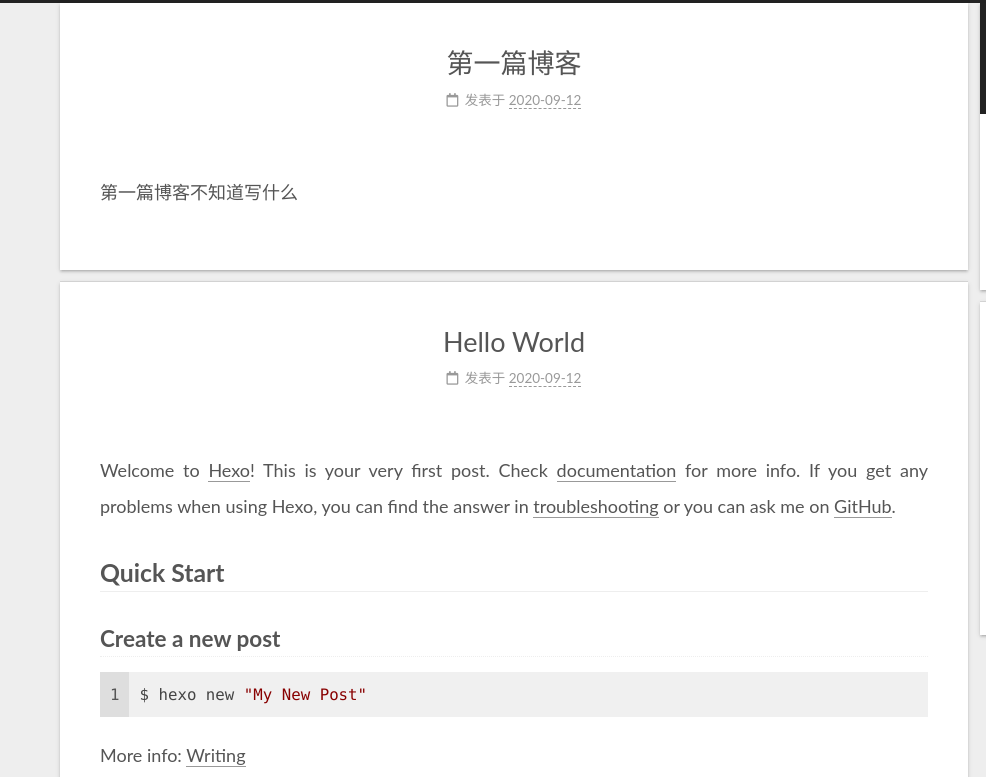
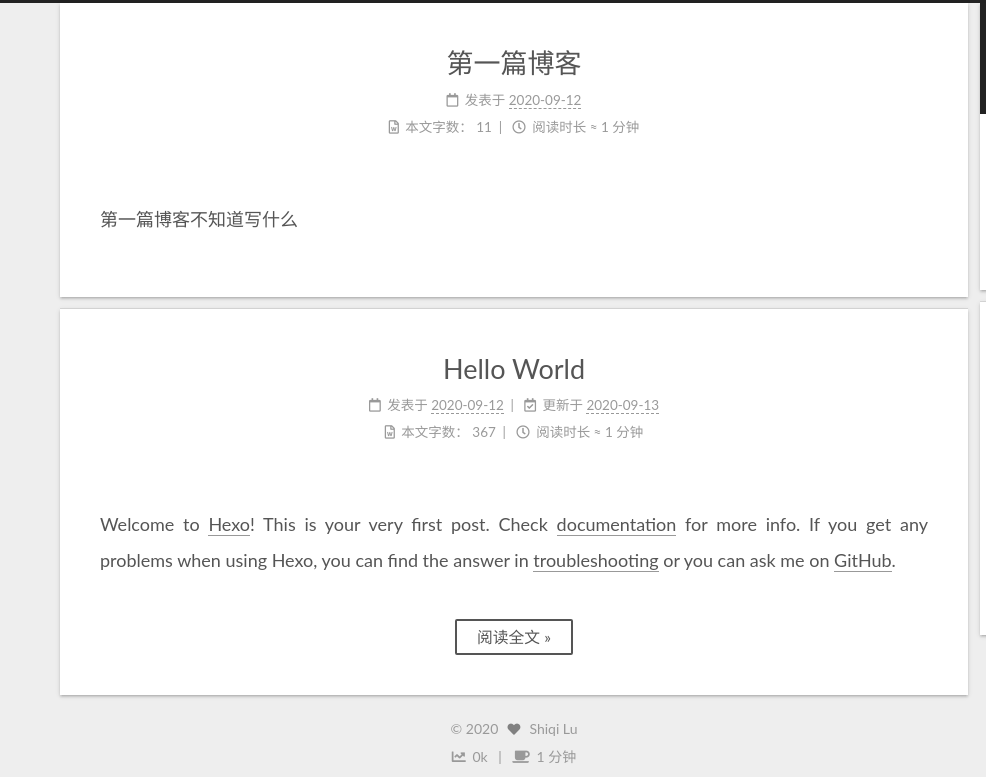
Before and after one commit to shiqi-lu/shiqi-lu.github.io, a plain HTML site: page index.html in a window 1280 px wide. Shown: the top 777 px of the page, 0-986 px from the left. Drawn offline with nearby package versions, Linux system fonts and the light colour scheme.

Commit message:
Site updated: 2020-09-13 08:53:36

```diff
--- a/index.html
+++ b/index.html
@@ -274,6 +274,22 @@
     </span>
 
 
+      </div>
+      <div class="post-meta">
+    <span class="post-meta-item" title="本文字数">
+      <span class="post-meta-item-icon">
+        <i class="far fa-file-word"></i>
+      </span>
+      <span class="post-meta-item-text">本文字数：</span>
+      <span>11</span>
+    </span>
+    <span class="post-meta-item" title="阅读时长">
+      <span class="post-meta-item-icon">
+        <i class="far fa-clock"></i>
+      </span>
+      <span class="post-meta-item-text">阅读时长 &asymp;</span>
+      <span>1 分钟</span>
+    </span>
 </div>
 
         </div>
@@ -333,11 +349,33 @@
       </span>
       <span class="post-meta-item-text">发表于</span>
 
-
-      <time title="创建时间：2020-09-12 16:11:09 / 修改时间：16:24:24" itemprop="dateCreated datePublished" datetime="2020-09-12T16:11:09+08:00">2020-09-12</time>
+      <time title="创建时间：2020-09-12 16:11:09" itemprop="dateCreated datePublished" datetime="2020-09-12T16:11:09+08:00">2020-09-12</time>
     </span>
+      <span class="post-meta-item">
+        <span class="post-meta-item-icon">
+          <i class="far fa-calendar-check"></i>
+        </span>
+        <span class="post-meta-item-text">更新于</span>
+        <time title="修改时间：2020-09-13 08:49:10" itemprop="dateModified" datetime="2020-09-13T08:49:10+08:00">2020-09-13</time>
+      </span>
 
 
+      </div>
+      <div class="post-meta">
+    <span class="post-meta-item" title="本文字数">
+      <span class="post-meta-item-icon">
+        <i class="far fa-file-word"></i>
+      </span>
+      <span class="post-meta-item-text">本文字数：</span>
+      <span>367</span>
+    </span>
+    <span class="post-meta-item" title="阅读时长">
+      <span class="post-meta-item-icon">
+        <i class="far fa-clock"></i>
+      </span>
+      <span class="post-meta-item-text">阅读时长 &asymp;</span>
+      <span>1 分钟</span>
+    </span>
 </div>
 
         </div>
@@ -348,18 +386,13 @@
 
     <div class="post-body" itemprop="articleBody">
           <p>Welcome to <a target="_blank" rel="noopener" href="https://hexo.io/">Hexo</a>! This is your very first post. Check <a target="_blank" rel="noopener" href="https://hexo.io/docs/">documentation</a> for more info. If you get any problems when using Hexo, you can find the answer in <a target="_blank" rel="noopener" href="https://hexo.io/docs/troubleshooting.html">troubleshooting</a> or you can ask me on <a target="_blank" rel="noopener" href="https://github.com/hexojs/hexo/issues">GitHub</a>.</p>
-<h2 id="Quick-Start"><a href="#Quick-Start" class="headerlink" title="Quick Start"></a>Quick Start</h2><h3 id="Create-a-new-post"><a href="#Create-a-new-post" class="headerlink" title="Create a new post"></a>Create a new post</h3><figure class="highlight bash"><table><tr><td class="gutter"><pre><span class="line">1</span><br></pre></td><td class="code"><pre><span class="line">$ hexo new <span class="string">&quot;My New Post&quot;</span></span><br></pre></td></tr></table></figure>
-
-<p>More info: <a target="_blank" rel="noopener" href="https://hexo.io/docs/writing.html">Writing</a></p>
-<h3 id="Run-server"><a href="#Run-server" class="headerlink" title="Run server"></a>Run server</h3><figure class="highlight bash"><table><tr><td class="gutter"><pre><span class="line">1</span><br></pre></td><td class="code"><pre><span class="line">$ hexo server</span><br></pre></td></tr></table></figure>
-
-<p>More info: <a target="_blank" rel="noopener" href="https://hexo.io/docs/server.html">Server</a></p>
-<h3 id="Generate-static-files"><a href="#Generate-static-files" class="headerlink" title="Generate static files"></a>Generate static files</h3><figure class="highlight bash"><table><tr><td class="gutter"><pre><span class="line">1</span><br></pre></td><td class="code"><pre><span class="line">$ hexo generate</span><br></pre></td></tr></table></figure>
-
-<p>More info: <a target="_blank" rel="noopener" href="https://hexo.io/docs/generating.html">Generating</a></p>
-<h3 id="Deploy-to-remote-sites"><a href="#Deploy-to-remote-sites" class="headerlink" title="Deploy to remote sites"></a>Deploy to remote sites</h3><figure class="highlight bash"><table><tr><td class="gutter"><pre><span class="line">1</span><br></pre></td><td class="code"><pre><span class="line">$ hexo deploy</span><br></pre></td></tr></table></figure>
-
-<p>More info: <a target="_blank" rel="noopener" href="https://hexo.io/docs/one-command-deployment.html">Deployment</a></p>
+          <!--noindex-->
+            <div class="post-button">
+              <a class="btn" href="/2020/09/12/hello-world/#more" rel="contents">
+                阅读全文 &raquo;
+              </a>
+            </div>
+          <!--/noindex-->
 
 
     </div>
@@ -424,6 +457,20 @@
   </span>
   <span class="author" itemprop="copyrightHolder">Shiqi Lu</span>
 </div>
+<div class="wordcount">
+  <span class="post-meta-item">
+    <span class="post-meta-item-icon">
+      <i class="fa fa-chart-line"></i>
+    </span>
+    <span title="站点总字数">0k</span>
+  </span>
+  <span class="post-meta-item">
+    <span class="post-meta-item-icon">
+      <i class="fa fa-coffee"></i>
+    </span>
+    <span title="站点阅读时长">1 分钟</span>
+  </span>
+</div>
   <div class="powered-by">由 <a href="https://hexo.io/" class="theme-link" rel="noopener" target="_blank">Hexo</a> & <a href="https://theme-next.js.org/" class="theme-link" rel="noopener" target="_blank">NexT.Gemini</a> 强力驱动
   </div>
 
```
Also changed, not shown: 2020/09/12/first-blog/index.html (+30 -0 lines), 2020/09/12/hello-world/index.html (+43 -5 lines), archives/2020/09/index.html (+14 -0 lines), archives/2020/index.html (+14 -0 lines), archives/index.html (+14 -0 lines), tags/demo/index.html (+14 -0 lines).
